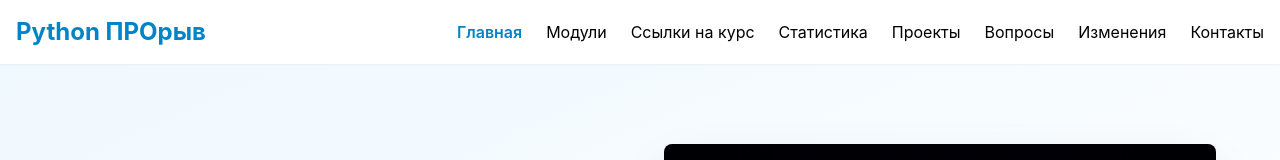
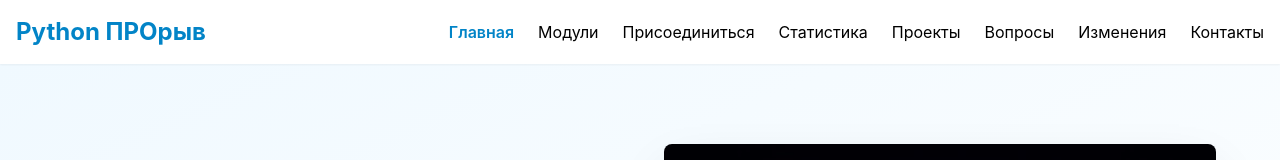
Before and after one commit to mahenzon/python-breakthrough-landing, a Nuxt app in the folder website/: page / in a window 1280 px wide. Shown: the top 160 px of the page. Built offline with nearby package versions, Linux system fonts and the light colour scheme.

Commit message:
update links nav title

```diff
--- a/website/i18n/locales/ru.ts
+++ b/website/i18n/locales/ru.ts
@@ -12,7 +12,7 @@ export default {
     faqMin: 'ЧаВо',
     changelog: 'Изменения',
     contacts: 'Контакты',
-    courseLinks: 'Ссылки на курс',
+    courseLinks: 'Присоединиться',
   },
   course: {
     modules: 'Модули курса',
@@ -129,7 +129,7 @@ export default {
     underDevelopmentBenefit3: 'Доступ навсегда',
   },
   courseLinks: {
-    title: 'Программа',
+    title: 'Присоединиться',
     description: 'Образовательная программа расположена на разных ресурсах для вашего удобства',
     valueTitle: 'Ценность программы',
     invoiceTitle: 'Оплата по счёту (для юр. лиц)',
```
